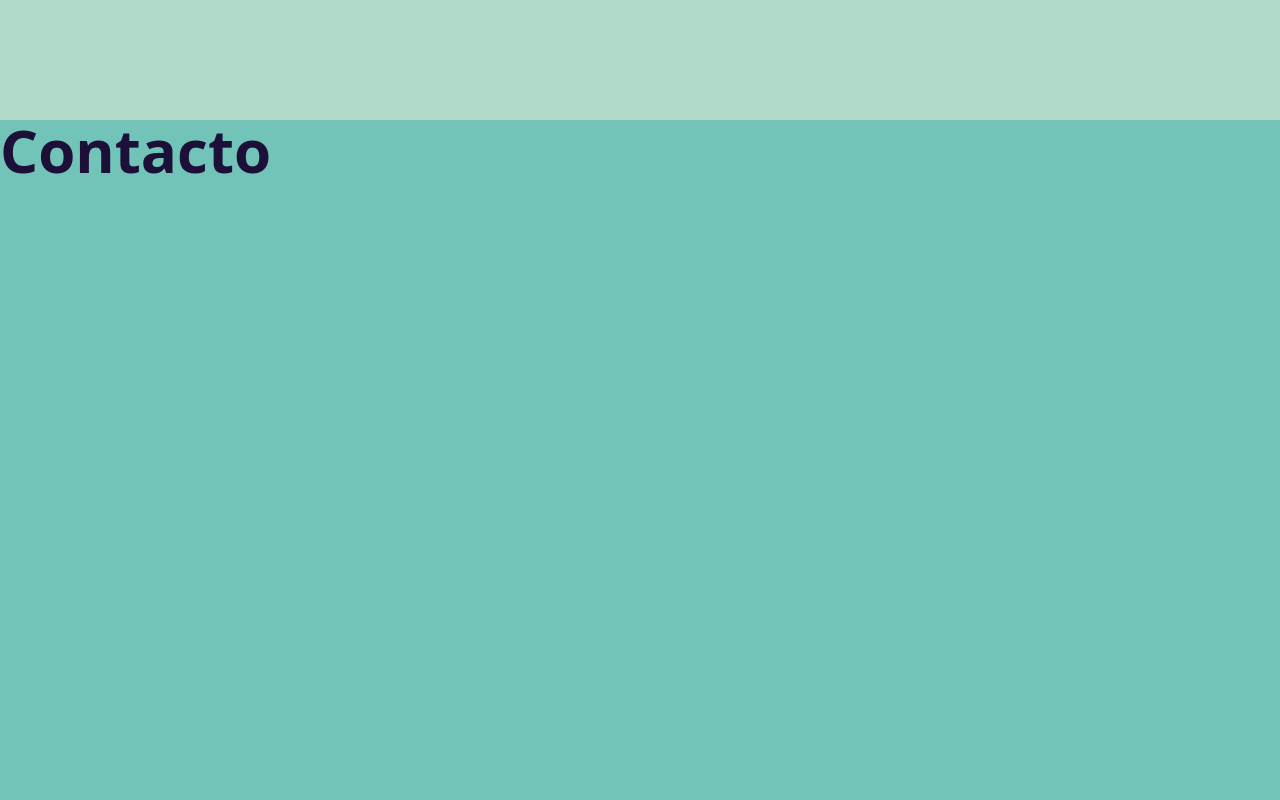
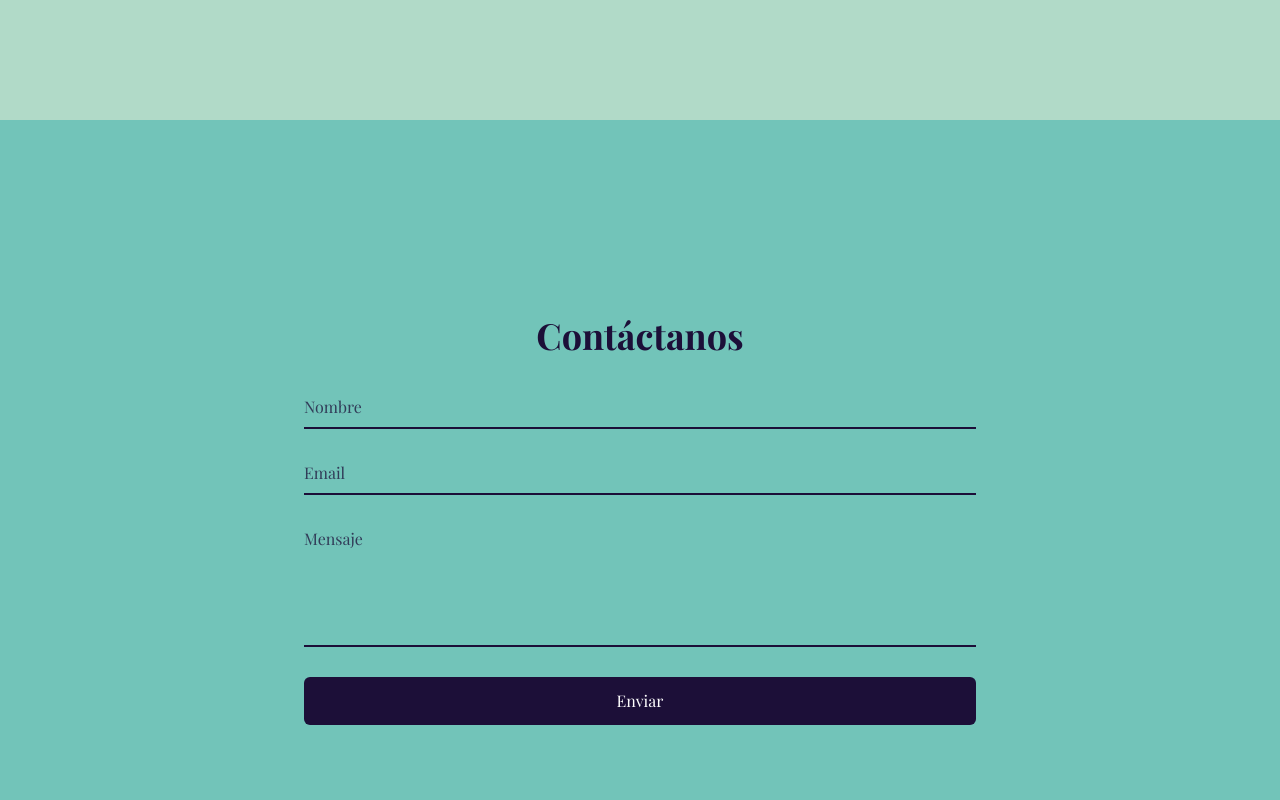
Before and after one commit to bauticalvo/Portfolio, a React (Create React App) app: page / in a window 1280 px wide. Shown: the part 3200-4000 px from the top of the page. Built offline with nearby package versions, Linux system fonts and the light colour scheme; a web font is replaced by a local one.

Commit message:
feat: contact service

```diff
--- a/package.json
+++ b/package.json
@@ -7,6 +7,7 @@
     "@testing-library/react": "^13.4.0",
     "@testing-library/user-event": "^13.5.0",
     "clsx": "^2.1.1",
+    "emailjs-com": "^3.2.0",
     "framer-motion": "^11.5.4",
     "i18next": "^23.16.0",
     "react": "^18.3.1",
--- a/src/Components/Home/ContactSection.jsx
+++ b/src/Components/Home/ContactSection.jsx
@@ -1,14 +1,84 @@
-
-
+import { useState } from "react";
+import emailjs from 'emailjs-com';
 
 const ContactSection = () => {
+  const [formData, setFormData] = useState({
+    user_name: '',
+    user_email: '',
+    message: ''
+  });
 
-    return (
-        <div className="bg-turquoise text-turContrast font-sans min-h-screen overflow-x-hidden">
-            <h1 className="text-5xl lg:text-6xl mb-6 font-bold leading-tight">Contacto</h1>
+  const handleChange = (e) => {
+    const { name, value } = e.target;
+    setFormData((prevFormData) => ({
+      ...prevFormData,
+      [name]: value
+    }));
+  };
 
-        </div>
-    )
-}
+  const handleSubmit = (e) => {
+    e.preventDefault();
 
-export default ContactSection
+    emailjs.send("service_bawlu42","template_l8qfqph", formData, 'yQNMeO1gaR9hfetMf')
+      .then((response) => {
+        console.log('SUCCESS!', response.status, response.text);
+        alert('Correo enviado correctamente');
+      })
+      .catch((err) => {
+        console.log('FAILED...', err);
+        alert('Hubo un error al enviar el correo');
+      });
+  };
+
+  return (
+    <div className="bg-turquoise text-turContrast font-playfair min-h-screen overflow-x-hidden flex items-center justify-center">
+      <div className="w-full max-w-2xl">
+        <h2 className="text-4xl font-bold mb-8 text-[#1c0f38] text-center">Contáctanos</h2>
+        <form onSubmit={handleSubmit} className="space-y-6">
+          <div className="grid grid-cols-1 md:grid-cols-2 gap-6">
+            <div className="relative">
+              <input
+                type="text"
+                name="user_name"
+                value={formData.user_name}
+                onChange={handleChange}
+                className="w-full px-0 py-2 text-[#1c0f38] bg-transparent border-b-2 border-[#1c0f38] focus:outline-none focus:border-white transition-colors placeholder-[#1c0f38] placeholder-opacity-75"
+                placeholder="Nombre"
+                required
+              />
+            </div>
+            <div className="relative">
+              <input
+                type="email"
+                name="user_email"
+                value={formData.user_email}
+                onChange={handleChange}
+                className="w-full px-0 py-2 text-[#1c0f38] bg-transparent border-b-2 border-[#1c0f38] focus:outline-none focus:border-white transition-colors placeholder-[#1c0f38] placeholder-opacity-75"
+                placeholder="Email"
+                required
+              />
+            </div>
+          </div>
+          <div className="relative mt-8">
+            <textarea
+              name="message"
+              value={formData.message}
+              onChange={handleChange}
+              className="w-full px-0 py-2 text-[#1c0f38] bg-transparent border-b-2 border-[#1c0f38] focus:outline-none focus:border-white transition-colors resize-none h-32 placeholder-[#1c0f38] placeholder-opacity-75"
+              placeholder="Mensaje"
+              required
+            ></textarea>
+          </div>
+          <button
+            type="submit"
+            className="w-full py-3 px-4 bg-[#1c0f38] text-white rounded-md hover:bg-opacity-90 transition-all duration-300 ease-in-out transform hover:scale-105 mt-8"
+          >
+            Enviar
+          </button>
+        </form>
+      </div>
+    </div>
+  );
+};
+
+export default ContactSection;
--- a/src/Components/Home/Header/NavBar.jsx
+++ b/src/Components/Home/Header/NavBar.jsx
@@ -17,7 +17,7 @@ const NavBar = ({ isOpen, setIsOpen }) => {
               transition={{ duration: 0.8 }}
             >
               <img src="/logoB6.png" alt="Logo de Bautista Calvo" className={`${isOpen ? 'hidden ' : ''}h-28 ml-8
-              xs:h-20 xs:ml-0
+              xs:h-20 xs:ml-0 lg:h-24
               `} />
             </motion.h1>
           </section>
--- a/src/Components/Home/StackSection.jsx
+++ b/src/Components/Home/StackSection.jsx
@@ -1,13 +1,15 @@
-import {  useRef } from "react";
+import {  useRef, useState } from "react";
 import { motion, useMotionValueEvent, useScroll, useSpring, useTransform } from 'framer-motion';
 import { MdArrowRightAlt } from "react-icons/md";
 
 const StackSection = ({scrollPosition}) => {
   const containerRef = useRef(null);
+  const [num,setNum] = useState(0)
 
   const { scrollYProgress } = useScroll();
   useMotionValueEvent(scrollYProgress, "change", (latest) => {
    // console.log(latest);
+   setNum(latest)
   })
 
  //RANGE FUNCTIONS
@@ -89,7 +91,7 @@ const StackSection = ({scrollPosition}) => {
             x: xSpring2,
             y: ySpring2,
           }}
-          > {scrollPosition} </motion.div>
+          > {num} </motion.div>
           <motion.div
           className="h-[30vh] w-[30vh] absolute bg-blue-500 border border-blue-500 top-0 z-20 rounded-md object-cover"
           style={{
@@ -98,7 +100,7 @@ const StackSection = ({scrollPosition}) => {
             y: ySpring3,
 
           } }
-          > {scrollPosition} </motion.div>
+          > {num} </motion.div>
           <motion.div
           className="h-[30vh] w-[30vh] absolute top-1 z-10 bg-green-500 border border-green-500  rounded-md object-cover"
           style={{
```
Also changed, not shown: 1 other file (tests, documents, lock files or other folders).
